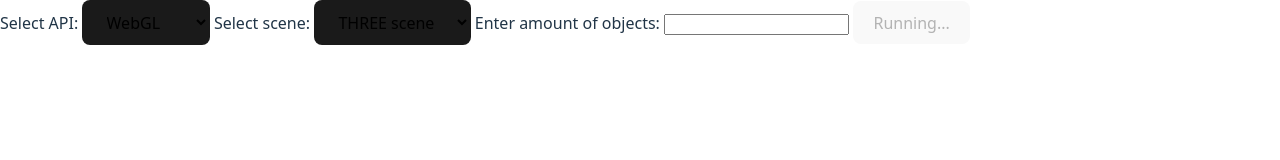
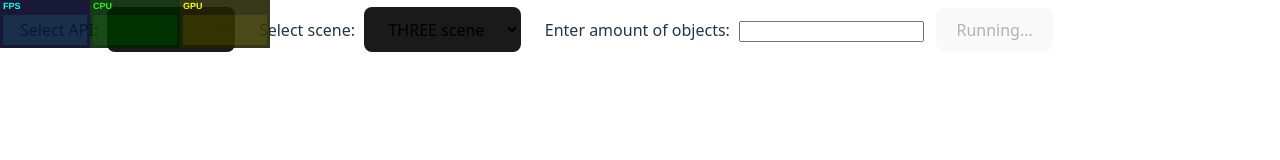
Before and after one commit to Skaaty/DIPLOMA-PROJECT, a website built with Vite: page index.html in a window 1280 px wide. Both pictures are taken after a click on the button "Start Benchmark". Built offline with nearby package versions, Linux system fonts and the light colour scheme.

Commit message:
Fix GPU stats display

```diff
--- a/index.html
+++ b/index.html
@@ -12,7 +12,7 @@
         <option value="webgl">WebGL</option>
         <option value="webgpu">WebGPU</option>
       </select>
-      <label for="scene-selector">Select scene:</label>
+      <label id="sceneselector" for="scene-selector">Select scene:</label>
       <select id="scene-selector">
         <option value="scene1">THREE scene</option>
       </select>
--- a/src/main.ts
+++ b/src/main.ts
@@ -8,6 +8,7 @@ type BenchmarkType = 'scene1';
 const apiSelector = document.getElementById('api-selector') as HTMLSelectElement;
 const sceneSelector = document.getElementById('scene-selector') as HTMLSelectElement;
 const confirmButton = document.getElementById('confirm-button') as HTMLButtonElement;
+const container = document.getElementById('button-container') as HTMLDivElement;
 
 let benchmarkRunning = false;
 //const benchmarkData = [];
@@ -31,7 +32,16 @@ confirmButton?.addEventListener('click', () => {
   confirmButton.textContent = 'Running...';
 
   const benchmarkData: number[] = [];
-  const stats = new Stats();
+  const stats = new Stats({
+    trackGPU: true,
+    logsPerSecond: 4,
+    samplesLog: 200,
+    samplesGraph: 10,
+    precision: 2,
+    horizontal: true,
+    minimal: false,
+  });
+  container.appendChild(stats.dom);
 
   const onBenchmarkComplete = () => {
     benchmarkRunning = false;
--- a/src/scenes/scene1.ts
+++ b/src/scenes/scene1.ts
@@ -75,7 +75,7 @@ function setupScene(): THREE.Scene {
     return scene;
 }
 
-function setupRenderer(canvas: HTMLCanvasElement, rendererType: string): WebGPURenderer {
+function setupRenderer(canvas: HTMLCanvasElement, rendererType: string) {
     console.info(`${rendererType} selected`);
     const isWebGL = rendererType === 'webgl';
 
@@ -103,6 +103,11 @@ export function loadScene1(
     benchmarkData: number[],
     onComplete: () => void
 ): void {
+    const oldCanvas = document.getElementById('my-canvas');
+    if (oldCanvas && oldCanvas.parentNode) {
+        oldCanvas.parentNode.removeChild(oldCanvas);
+    }
+
     const canvas = document.createElement('canvas');
     canvas.id = 'my-canvas';
     document.body.appendChild(canvas);
@@ -110,6 +115,7 @@ export function loadScene1(
     const scene = setupScene();
     const camera = setupCamera();
     const renderer = setupRenderer(canvas, rendererType);
+    stats.init(renderer);
     const geometries = initGeometries();
     const userInput = document.getElementById('obj-count') as HTMLInputElement | null;
     const userNum = userInput ? parseFloat(userInput.value) : NaN;
@@ -121,27 +127,30 @@ export function loadScene1(
     let capturing = false;
     let startTime = 0;
 
+    // Warmup phase for the benchmark
     console.info('Warming up for 5 seconds.');
     setTimeout(() => {
         capturing = true;
         startTime = performance.now();
-        console.info('Benchmark started (Capturing Performance Data)')
+        console.info('Benchmark started (Capturing Performance Data)');
+
     }, WARMUP_TIME);
 
+    // Benchmark stopping after the capture
     setTimeout(() => {
         capturing = false;
         console.info('Benchmark finished.');
 
         renderer.setAnimationLoop(null);
-        scene.clear();
-        renderer.dispose();
+        //scene.clear();
+        //renderer.dispose();
 
-        if (canvas.parentNode) canvas.parentNode.removeChild(canvas);
+        //if (canvas.parentNode) canvas.parentNode.removeChild(canvas);
 
         onComplete();
     }, WARMUP_TIME + BENCHMARK_TIME);
 
-    renderer.setAnimationLoop(() => {
+    renderer.setAnimationLoop(async () => {
         const delta = clock.getDelta();
 
         stats.begin();
@@ -152,7 +161,9 @@ export function loadScene1(
             }
         });
 
-        renderer.render(scene, camera);
+        await renderer.renderAsync(scene, camera);
+
+        await renderer.resolveTimestampsAsync(THREE.TimestampQuery.RENDER);
 
         stats.end();
         stats.update();
--- a/src/style.css
+++ b/src/style.css
@@ -15,17 +15,12 @@
 
 body {
   margin: 0;
+  padding: 0;
   display: flex;
+  overflow: hidden;
   min-width: 320px;
   min-height: 100vh;
   flex-direction:  column;
-}
-
-#app {
-  max-width: 1280px;
-  margin: 0 auto;
-  padding: 2rem;
-  text-align: center;
 }
 
 button {
@@ -38,6 +33,7 @@ button {
   background-color: #1a1a1a;
   cursor: pointer;
   transition: border-color 0.25s;
+  margin: 8px 8px;
 }
 button:hover {
   border-color: #646cff;
@@ -87,6 +83,7 @@ select:focus-visible {
   }
 }
 
-canvas {
-  margin: auto;
+label {
+  padding: 5px;
+  margin-left: 15px;
 }
```
